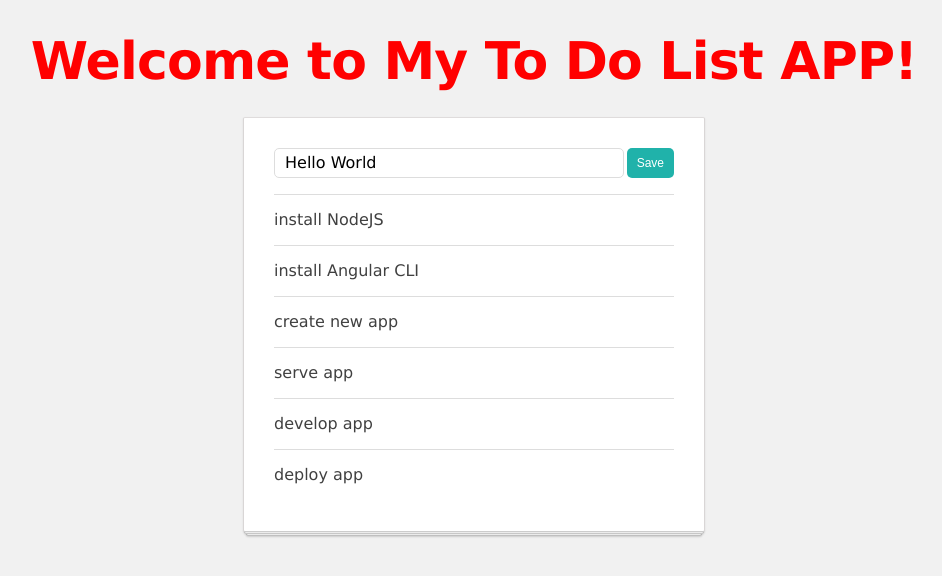
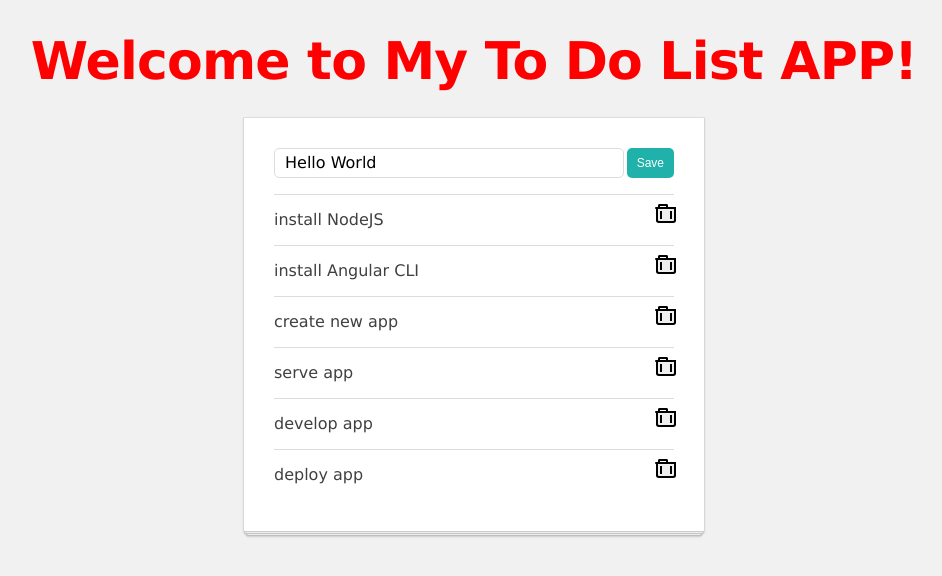
Before and after one commit to ozgegurel/angular-todo-app, an Angular app: page / in a window 1280 px wide. Shown: the top 576 px of the page, without its empty margins (166-1108 px from the left). Built offline with nearby package versions, Linux system fonts and the light colour scheme.

Commit message:
add feature of remove item

```diff
--- a/src/app/list-manager/list-manager.component.ts
+++ b/src/app/list-manager/list-manager.component.ts
@@ -10,7 +10,8 @@ import { TodoListService } from '../services/todo-list.service';
 
       <ul>
         <li *ngFor="let todoItem of todoList">
-          <app-todo-item [item]="todoItem"></app-todo-item>
+          <app-todo-item [item]="todoItem"
+                         (remove)="removeItem($event)"></app-todo-item>
         </li>
       </ul>
     </div>
@@ -30,4 +31,9 @@ export class ListManagerComponent implements OnInit {
   addItem(title: string) {
     this.todoListService.addItem({ title });
   }
+
+  removeItem(item) {
+  this.todoListService.deleteItem(item);
+  }
+
 }
--- a/src/app/todo-item/todo-item.component.css
+++ b/src/app/todo-item/todo-item.component.css
@@ -16,3 +16,45 @@
   flex-grow: 1;
   padding-left: 11px;
 }
+
+.gg-trash {
+    box-sizing: border-box;
+    position: relative;
+    display: block;
+    transform: scale(var(--ggs,1));
+    width: 10px;
+    height: 12px;
+    border: 2px solid transparent;
+    box-shadow:
+        0 0 0 2px,
+        inset -2px 0 0,
+        inset 2px 0 0;
+    border-bottom-left-radius: 1px;
+    border-bottom-right-radius: 1px;
+    margin-top: 4px
+}
+.gg-trash::after,
+.gg-trash::before {
+    content: "";
+    display: block;
+    box-sizing: border-box;
+    position: absolute
+}
+.gg-trash::after {
+    background: currentColor;
+    border-radius: 3px;
+    width: 16px;
+    height: 2px;
+    top: -4px;
+    left: -5px
+}
+.gg-trash::before {
+    width: 10px;
+    height: 4px;
+    border: 2px solid;
+    border-bottom: transparent;
+    border-top-left-radius: 2px;
+    border-top-right-radius: 2px;
+    top: -7px;
+    left: -2px
+}
--- a/src/app/todo-item/todo-item.component.ts
+++ b/src/app/todo-item/todo-item.component.ts
@@ -1,19 +1,33 @@
-import { Component, OnInit, Input } from '@angular/core';
+import { Component, OnInit, Input, Output, EventEmitter } from '@angular/core';
 import { TodoItem } from '../interfaces/todo-item';
 
 @Component({
   selector: 'app-todo-item',
-  template: ' <div class="todo-item"> {{ item.title }} </div>',
+  template: `
+    <div class="todo-item">
+      {{ item.title }}
+
+      <button class="gg-trash" (click)="removeItem()">
+      </button>
+    </div>
+  `,
   styleUrls: ['./todo-item.component.css']
 })
 
 
+
 export class TodoItemComponent implements OnInit {
   @Input() item: TodoItem;
+
+  @Output() remove: EventEmitter<TodoItem> = new EventEmitter();
 
   constructor() { }
 
   ngOnInit() {
   }
 
+  removeItem() {
+    this.remove.emit(this.item);
+  }
+
 }
```
